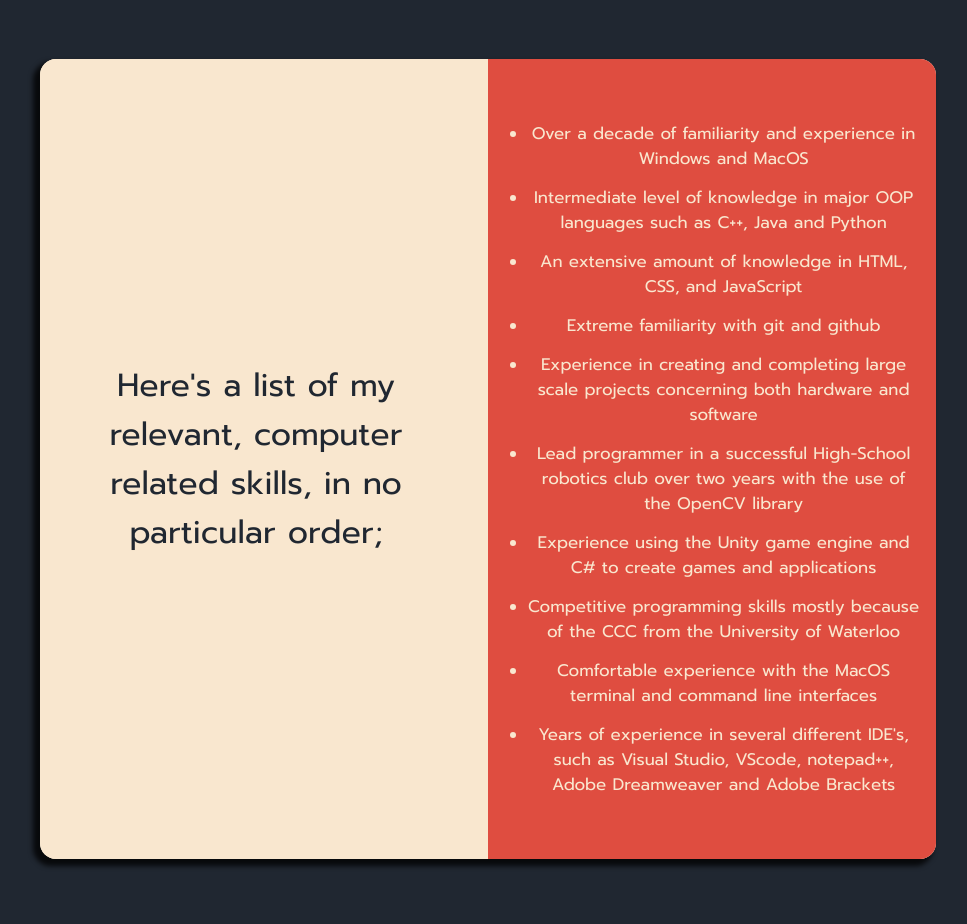
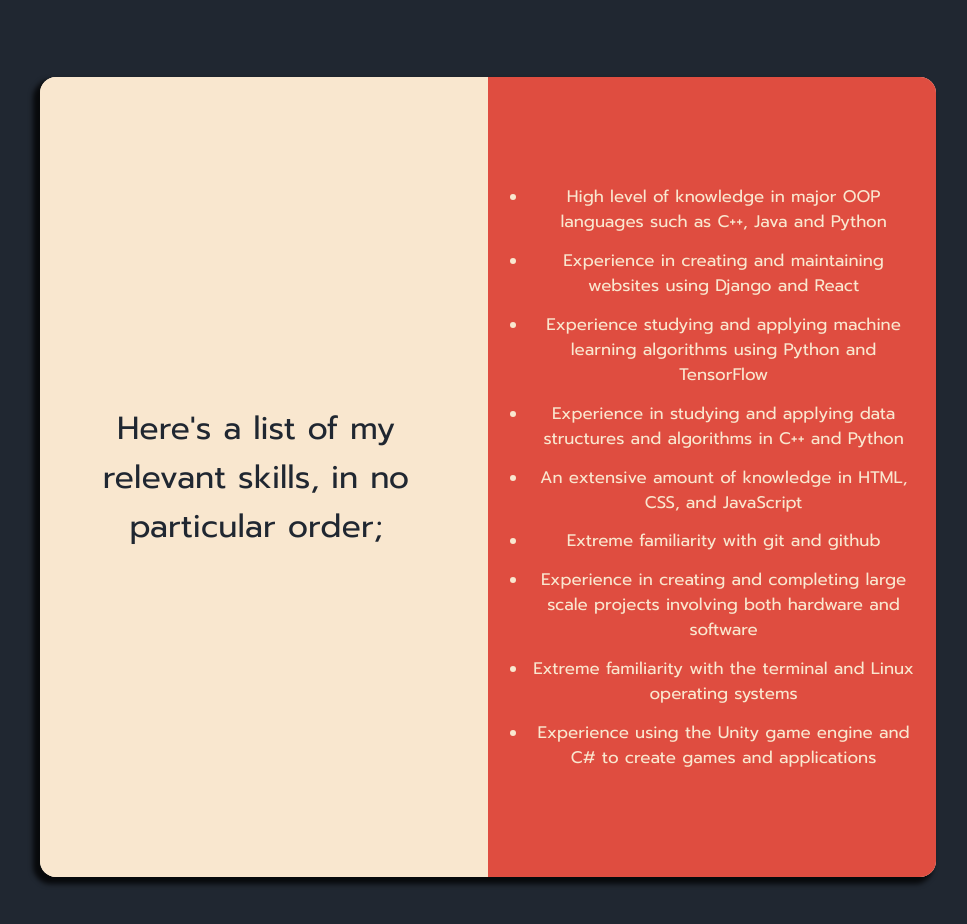
Before and after one commit to hand-burger/portfolio, a plain HTML site: page docs/index.html in a window 1280 px wide. Shown: the part 1720-2644 px from the top of the page, without its empty margins (152-1119 px from the left). Drawn offline with Linux system fonts and the light colour scheme.

Commit message:
Updated for relevance

```diff
--- a/docs/index.html
+++ b/docs/index.html
@@ -49,7 +49,7 @@
       </header>
       <!-- Intro text -->
       <h1>Hey there, my names jack_</h1>
-      <p style="padding-bottom: 10vh">I'm a Canadian software developer with a passion for competitive programming, full stack web design & creating functional and effective programs</p>
+      <p style="padding-bottom: 10vh">I'm a software developer with a passion for making cool things.</p>
       <!-- Curve from css ellipses -->
       <div class="curve"></div>
     </section>
@@ -58,8 +58,9 @@
     <section id='about'>
       <h1>Get to know me</h1>
       <h2 id='hi'>Hi, I'm Jack,</h2>
-      <p>I'm currently a first year student at the University of Toronto. In my spare time I enjoy
-        solving online computer science problems, studying algorithms & data structures and improving my programming skills.
+      <p>I'm currently a third year student at the University of Toronto. In my spare time I enjoy
+        programming and creating projects of all kinds and sizes. I also have a passion for learning new things and
+        expanding my knowledge in the fields of computer science and mathematics.
       </p>
       <p>Outside of school and programming, I enjoy studying and researching stocks and general finance, and listening to and playing music.
       </p>
@@ -68,15 +69,21 @@
       <!-- Skills circle section with left and right sides -->
       <div class="circle">
         <div class="left-section">
-          <h2>Here's a list of my relevant, computer related skills, in no particular order;</h2>
+          <h2>Here's a list of my relevant skills, in no particular order;</h2>
         </div>
         <div class="right-section">
           <ul>
             <li>
-              <h2>Over a decade of familiarity and experience in Windows and MacOS</h2>
+              <h2>High level of knowledge in major OOP languages such as C++, Java and Python</h2>
             </li>
             <li>
-              <h2>Intermediate level of knowledge in major OOP languages such as C++, Java and Python</h2>
+              <h2>Experience in creating and maintaining websites using Django and React</h2>
+            </li>
+            <li>
+              <h2>Experience studying and applying machine learning algorithms using Python and TensorFlow</h2>
+            </li>
+            <li>
+              <h2>Experience in studying and applying data structures and algorithms in C++ and Python</h2>
             </li>
             <li>
               <h2>An extensive amount of knowledge in HTML, CSS, and JavaScript</h2>
@@ -85,22 +92,13 @@
               <h2>Extreme familiarity with git and github</h2>
             </li>
             <li>
-              <h2>Experience in creating and completing large scale projects concerning both hardware and software</h2>
+              <h2>Experience in creating and completing large scale projects involving both hardware and software</h2>
             </li>
             <li>
-              <h2>Lead programmer in a successful High-School robotics club over two years with the use of the OpenCV library</h2>
+              <h2>Extreme familiarity with the terminal and Linux operating systems</h2>
             </li>
             <li>
               <h2>Experience using the Unity game engine and C# to create games and applications</h2>
-            </li>
-            <li>
-              <h2>Competitive programming skills mostly because of the CCC from the University of Waterloo</h2>
-            </li>
-            <li>
-              <h2>Comfortable experience with the MacOS terminal and command line interfaces</h2>
-            </li>
-            <li>
-              <h2>Years of experience in several different IDE's, such as Visual Studio, VScode, notepad++, Adobe Dreamweaver and Adobe Brackets</h2>
             </li>
           </ul>
         </div>
@@ -126,8 +124,8 @@
         <div class="project_container">
           <h3>Bubble Fett Robot</h3>
           <img src="img/robot-min.png" alt="Image of robot">
-          <p>A robot which my friends and I built for the 2020 First Tech Competition where I assumed the role of lead programmer.</p>
-          <a href="https://drive.google.com/drive/folders/1-FEiebjNSUJ5UG-XaMlvWAC7iK4bDx9O?usp=sharing" target="_blank" class="button">Check out the folder</a>
+          <p>A robot which my friends and I built for the 2020 First Tech Competition where I had the role of lead programmer.</p>
+          <!-- <a href="https://drive.google.com/drive/folders/1-FEiebjNSUJ5UG-XaMlvWAC7iK4bDx9O?usp=sharing" target="_blank" class="button">Check out the folder</a> -->
         </div>
         <div class="project_container">
           <h3>CCC Solutions Archive</h3>
--- a/docs/style.css
+++ b/docs/style.css
@@ -538,3 +538,5 @@ footer a {
     font-size: 1.13vw;
   }
 }
+
+html { scroll-behavior: smooth; }
```
Also changed, not shown: 1 other file.
